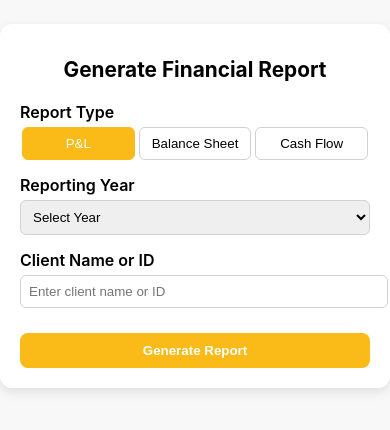
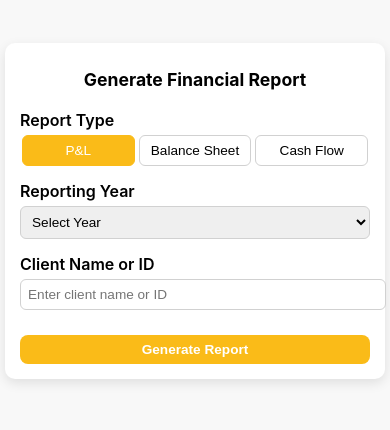
Before and after one commit to a-deola/reportify, a plain HTML site: page client/index.html in a window 390 px wide. Shown: the part 216-646 px from the top of the page. Drawn offline with Linux system fonts and the light colour scheme.

Commit message:
add responsive styles

```diff
--- a/client/styles.css
+++ b/client/styles.css
@@ -93,10 +93,32 @@ input {
   transition: all 0.3s ease;
 }
 
+@media (max-width: 400px) {
+  body {
+    padding: 5px;
+  }
 
-.preview {
-  margin-top: 15px;
-  font-size: 0.9rem;
-  color: #4a4a4a;
-  font-style: italic;
+  .container {
+    max-width: 95%;
+    padding: 15px;
+    border-radius: 10px;
+  }
+
+  h1 {
+    font-size: 1.1rem;
+  }
+
+  select,
+  input,
+  .toggle-btn,
+  #generateBtn {
+    font-size: 0.85rem;
+    padding: 7px;
+  }
 }
+
+@media (max-width: 300px) {
+  .toggle-group {
+    flex-direction: column;
+  }
+}
```
